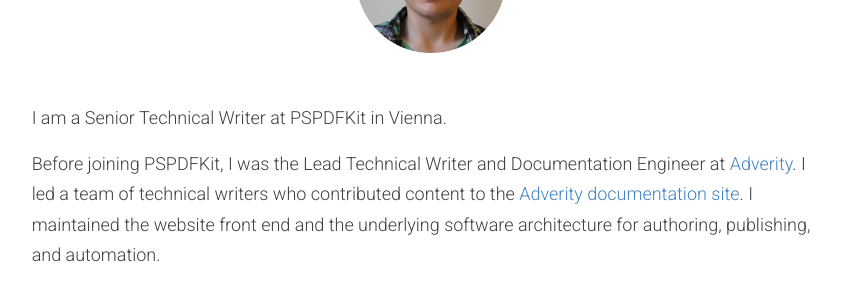
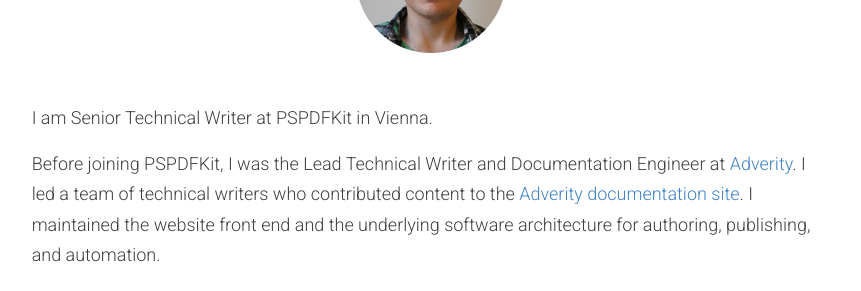
Before and after one commit to tothmano/manototh.github.io, a Jekyll site: the page built from _pages/home.md, in a window 1280 px wide and 900 px high. Shown: the part 258-549 px from the top of the window, without its empty margins (209-1070 px from the left). Built offline with Jekyll 4.4.1, drawn with Linux system fonts in a browser that asks for light colours.

Commit message:
Fix typo

```diff
--- a/_pages/home.md
+++ b/_pages/home.md
@@ -6,7 +6,7 @@
 
 <div id="mano-toth-photo"></div>
 
-I am a Senior Technical Writer at PSPDFKit in Vienna.
+I am Senior Technical Writer at PSPDFKit in Vienna.
 
 Before joining PSPDFKit, I was the Lead Technical Writer and Documentation Engineer at [Adverity](https://www.adverity.com/). I led a team of technical writers who contributed content to the [Adverity documentation site](https://docs.adverity.com/). I maintained the website front end and the underlying software architecture for authoring, publishing, and automation.
 
```
